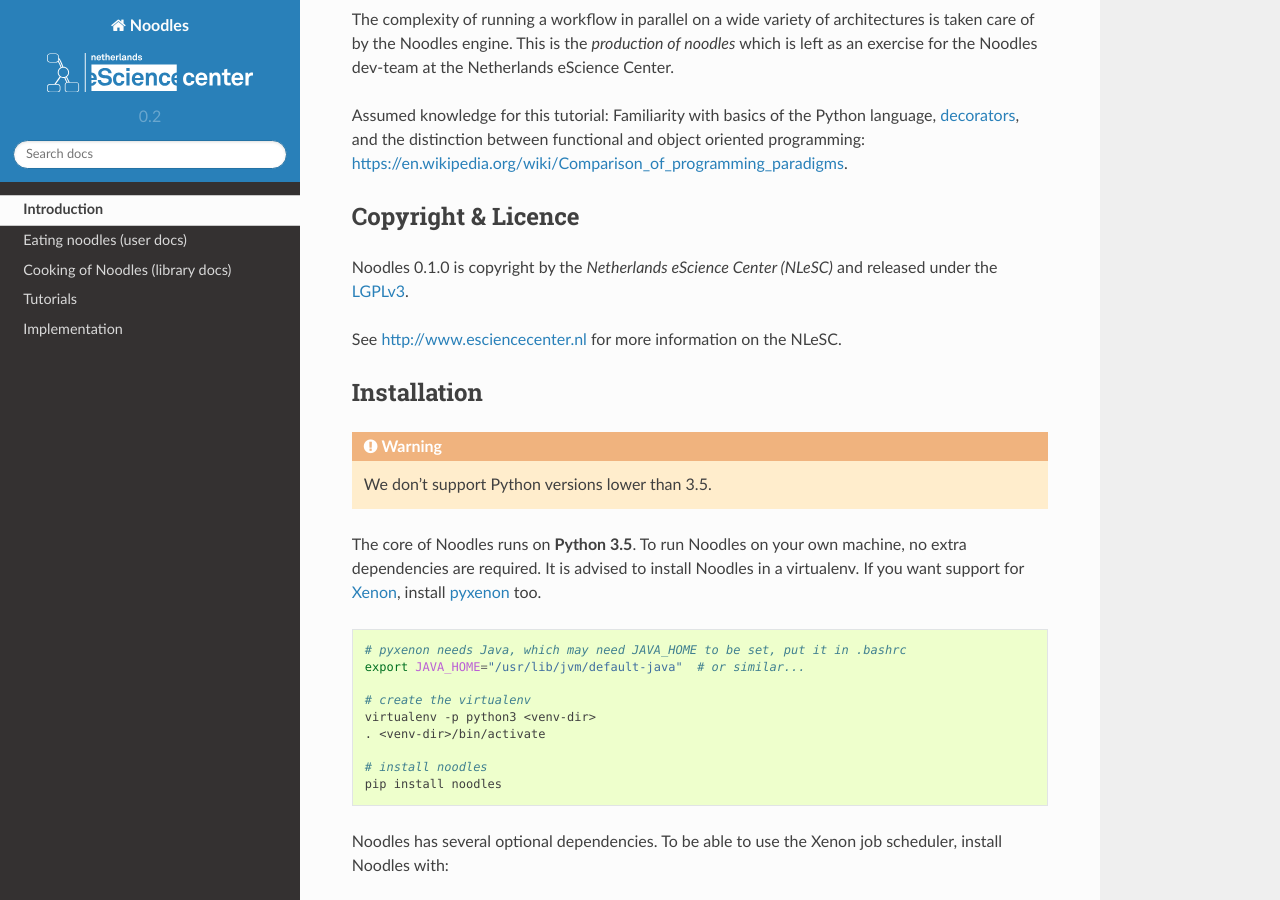
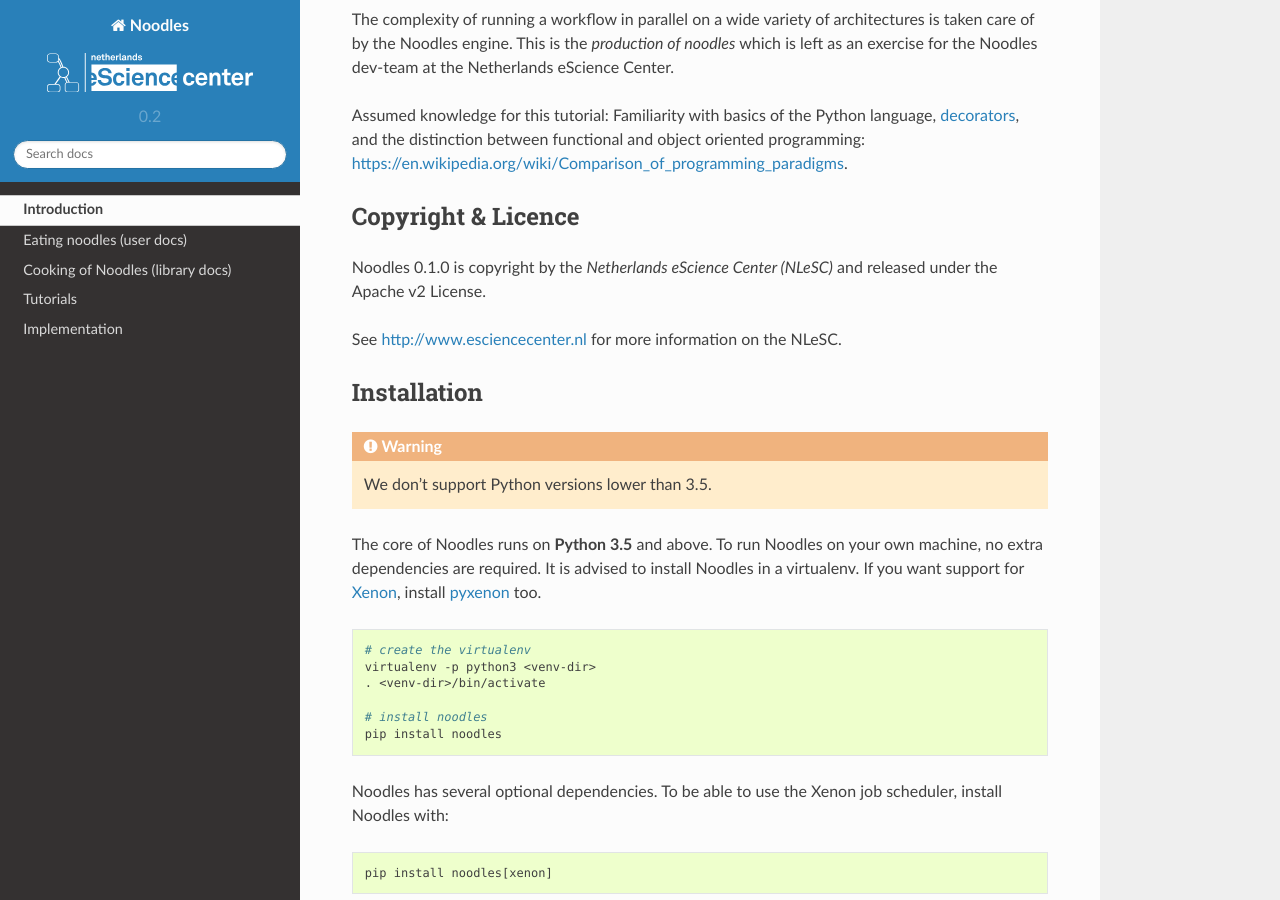
Before and after one commit to NLeSC/noodles, a Sphinx documentation site: the page built from doc/source/index.rst, in a window 1280 px wide and 900 px high, scrolled down 640 px. Built offline with Sphinx 7.4.7 and the Read the Docs theme 2.0.0, drawn with Linux system fonts in a browser that asks for light colours; pages that are not in the unit, such as notebooks, are missing from menus.

Commit message:
fix license in documentation

```diff
--- a/doc/source/index.rst
+++ b/doc/source/index.rst
@@ -21,7 +21,7 @@
 Copyright & Licence
 -------------------
 
-Noodles 0.1.0 is copyright by the *Netherlands eScience Center (NLeSC)* and released under the `LGPLv3`_.
+Noodles 0.1.0 is copyright by the *Netherlands eScience Center (NLeSC)* and released under the Apache v2 License.
 
 See http://www.esciencecenter.nl for more information on the NLeSC.
 
@@ -30,12 +30,9 @@
 
 .. WARNING:: We don't support Python versions lower than 3.5.
 
-The core of Noodles runs on **Python 3.5**. To run Noodles on your own machine, no extra dependencies are required. It is advised to install Noodles in a virtualenv. If you want support for `Xenon`_, install `pyxenon`_ too.
+The core of Noodles runs on **Python 3.5** and above. To run Noodles on your own machine, no extra dependencies are required. It is advised to install Noodles in a virtualenv. If you want support for `Xenon`_, install `pyxenon`_ too.
 
 .. code-block:: bash
-
-    # pyxenon needs Java, which may need JAVA_HOME to be set, put it in .bashrc
-    export JAVA_HOME="/usr/lib/jvm/default-java"  # or similar...
 
     # create the virtualenv
     virtualenv -p python3 <venv-dir>
@@ -78,6 +75,5 @@
 
 .. _Xenon: http://nlesc.github.io/Xenon/
 .. _pyxenon: http://github.com/NLeSC/pyxenon
-.. _LGPLv3: http://www.gnu.org/licenses/lgpl-3.0.html
 .. _`generating SSH keys`: https://help.github.com/articles/generating-ssh-keys/
 .. _`decorators`: https://www.thecodeship.com/patterns/guide-to-python-function-decorators/
```
